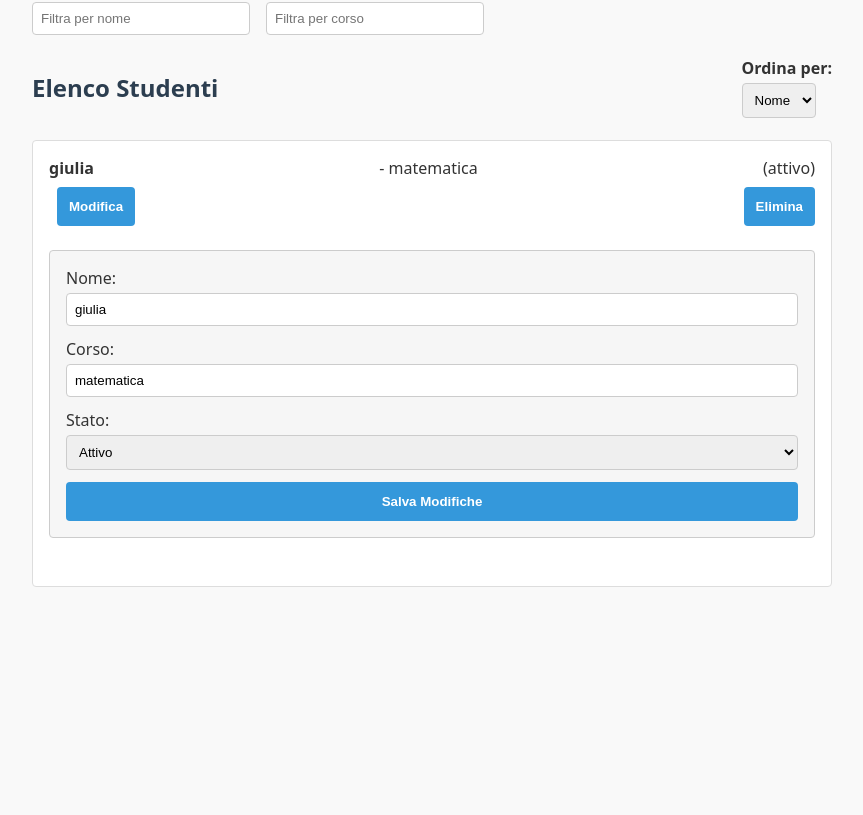
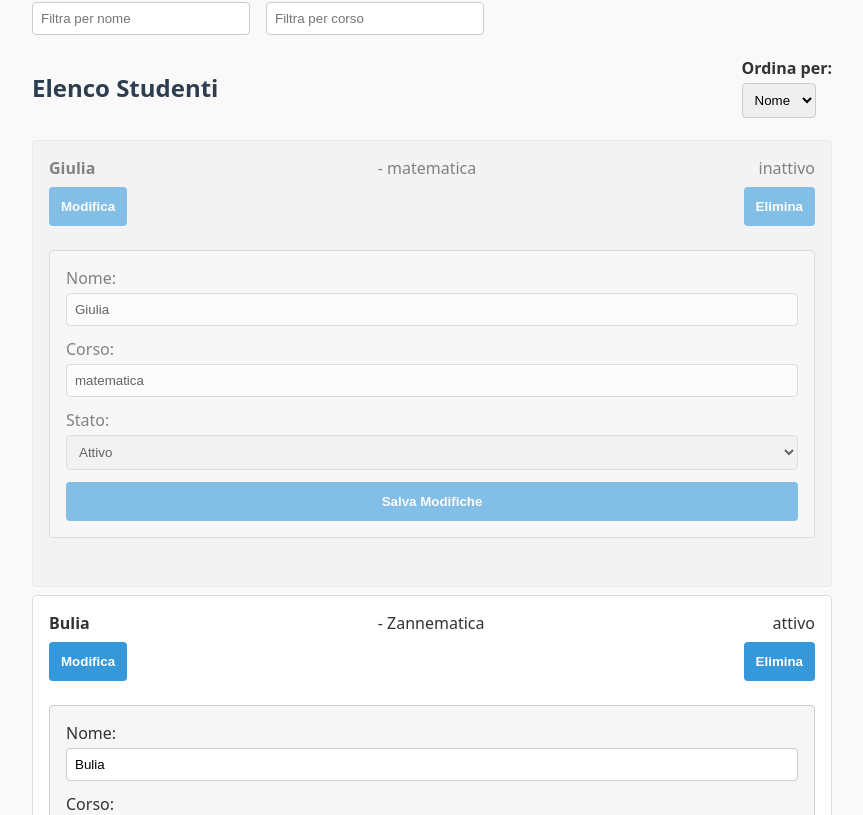
Before and after one commit to MegaEmme/react-recap-studenti, a React (Vite) app: page / in a window 1280 px wide. Shown: the part 565-1380 px from the top of the page, without its empty margins (208-1071 px from the left). Before the commit the page ends 1200 px from the top, so only its background shows below. Built offline with nearby package versions, Linux system fonts and the light colour scheme.

Commit message:
feat: update MainContent to manage student state and pass data to StudentList; enhance StudentCard to display status dynamically

```diff
--- a/src/components/MainContent.jsx
+++ b/src/components/MainContent.jsx
@@ -1,15 +1,31 @@
+import { useState } from "react";
 import StatusMessage from "./StatusMessage";
 import StudentFilter from "./StudentFilter";
 import StudentForm from "./StudentForm";
 import StudentList from "./StudentList";
 
 const MainContent = () => {
+
+
+    const [students, setStudents] = useState([{
+        id: 1,
+        name: "Giulia",
+        course: "matematica",
+        studentStatus: "inactive"
+    },
+    {
+        id: 2,
+        name: "Bulia",
+        course: "Zannematica",
+        studentStatus: "active"
+    }]);
+
     return (
         <main className="container">
             <StatusMessage />
             <StudentForm />
             <StudentFilter />
-            <StudentList />
+            <StudentList students={students} />
         </main>
     )
 };
--- a/src/components/StudentCard.jsx
+++ b/src/components/StudentCard.jsx
@@ -1,13 +1,27 @@
 import Button from "./Button";
+import { useState, useEffect } from "react";
+
 
 const StudentCard = ({ student }) => {
+    const [statusText, setStatusText] = useState("")
+
+    useEffect(() => {
+
+        console.log("sono " + student.name + " e sono " + student.studentStatus)
+        if (student.studentStatus == "active") {
+            setStatusText("attivo")
+        } else {
+            setStatusText("inattivo")
+        }
+    }, [])
+
     return (
-        <li>
+        <li className={student.studentStatus}>
             <div>
                 <strong>{student.name}</strong> - {student.course}
-                <span className={student.status}>(attivo)</span>
+                <span className={student.studentStatus}>{statusText}</span>
             </div>
-            <div className="actions">
+            <div className={student.studentStatus}>
                 <Button props={{ id: student.id, type: 'edit' }} />
                 <Button props={{ id: student.id, type: 'delete' }} />
             </div>
@@ -22,8 +36,8 @@ const StudentCard = ({ student }) => {
                 </label>
                 <label>
                     Stato:
-                    <select name={student.status}>
-                        <option value="active" selected>Attivo</option>
+                    <select name={student.studentStatus}>
+                        <option value="active" >Attivo</option>
                         <option value="inactive">Inattivo</option>
                     </select>
                 </label>
@@ -34,7 +48,7 @@ const StudentCard = ({ student }) => {
         // <li className="inactive">
         //     <div>
         //         <strong>Marco</strong> - Storia
-        //         <span className={student.status}>(inattivo)</span>
+        //         <span className={student.studentStatus}>(inattivo)</span>
         //     </div>
         //     <div className="actions">
         //         <Button props={{ id: 1, type: 'edit' }} />
@@ -51,7 +65,7 @@ const StudentCard = ({ student }) => {
         //         </label>
         //         <label>
         //             Stato:
-        //             <select name={student.status}>
+        //             <select name={student.studentStatus}>
         //                 <option value="active">Attivo</option>
         //                 <option value="inactive" selected>Inattivo</option>
         //             </select>
--- a/src/components/StudentList.jsx
+++ b/src/components/StudentList.jsx
@@ -1,7 +1,10 @@
 
 import StudentCard from "./StudentCard";
 
-const StudentList = () => {
+const StudentList = ({ students }) => {
+
+
+
     return (
         <section className="list-section">
             <div className="list-header">
@@ -15,7 +18,7 @@ const StudentList = () => {
                 </div>
             </div>
             <ul id="student-list">
-                <StudentCard student={{ id: 1, name: "giulia", course: "matematica", status: 'active' }} />
+                {students && students.map((elem) => (<StudentCard student={elem} key={elem.id} />))}
             </ul>
         </section>
     )
```
